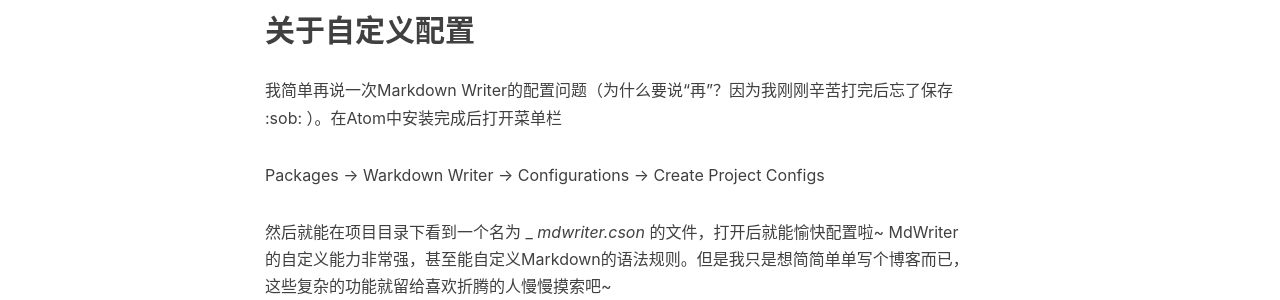
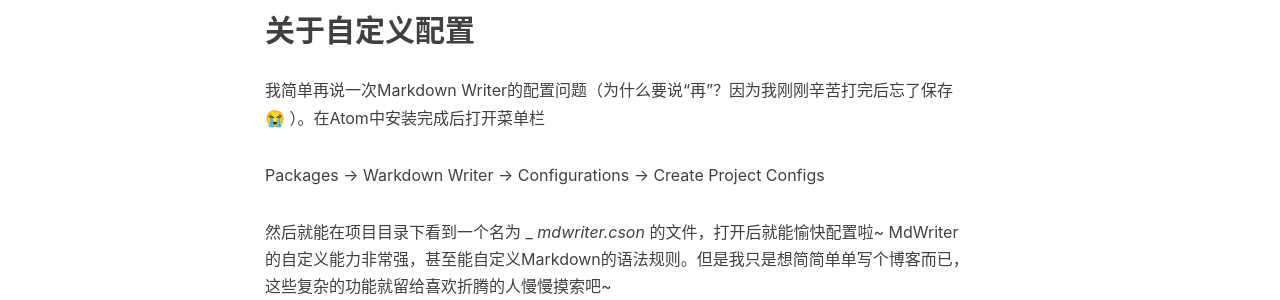
Before and after one commit to wbdwsqwwn/lloyar.github.io, a Jekyll site: the page built from _posts/2018/2018-10-07-use-atom-to-publish-posts.md, in a window 1280 px wide. Shown: the part 1392-1692 px from the top of the page. Built offline with Jekyll 4.4.1, drawn with Linux system fonts in a browser that asks for light colours; nearby versions of some CDN libraries; emoji names are drawn with the system emoji font; comment, search, counter and statistics services are not loaded.

Commit message:
[Update] update config about jemoji

```diff
--- a/_config.yml
+++ b/_config.yml
@@ -39,8 +39,9 @@
 # from PR#40, to support local preview for Jekyll 3.0
 # make sure you have this gem installed
 # `$ gem install jekyll-paginate`
-plugins: [jekyll-paginate]
-
+plugins:
+  - jekyll-paginate
+  - jemoji
 
 
 # Markdown settings
```
